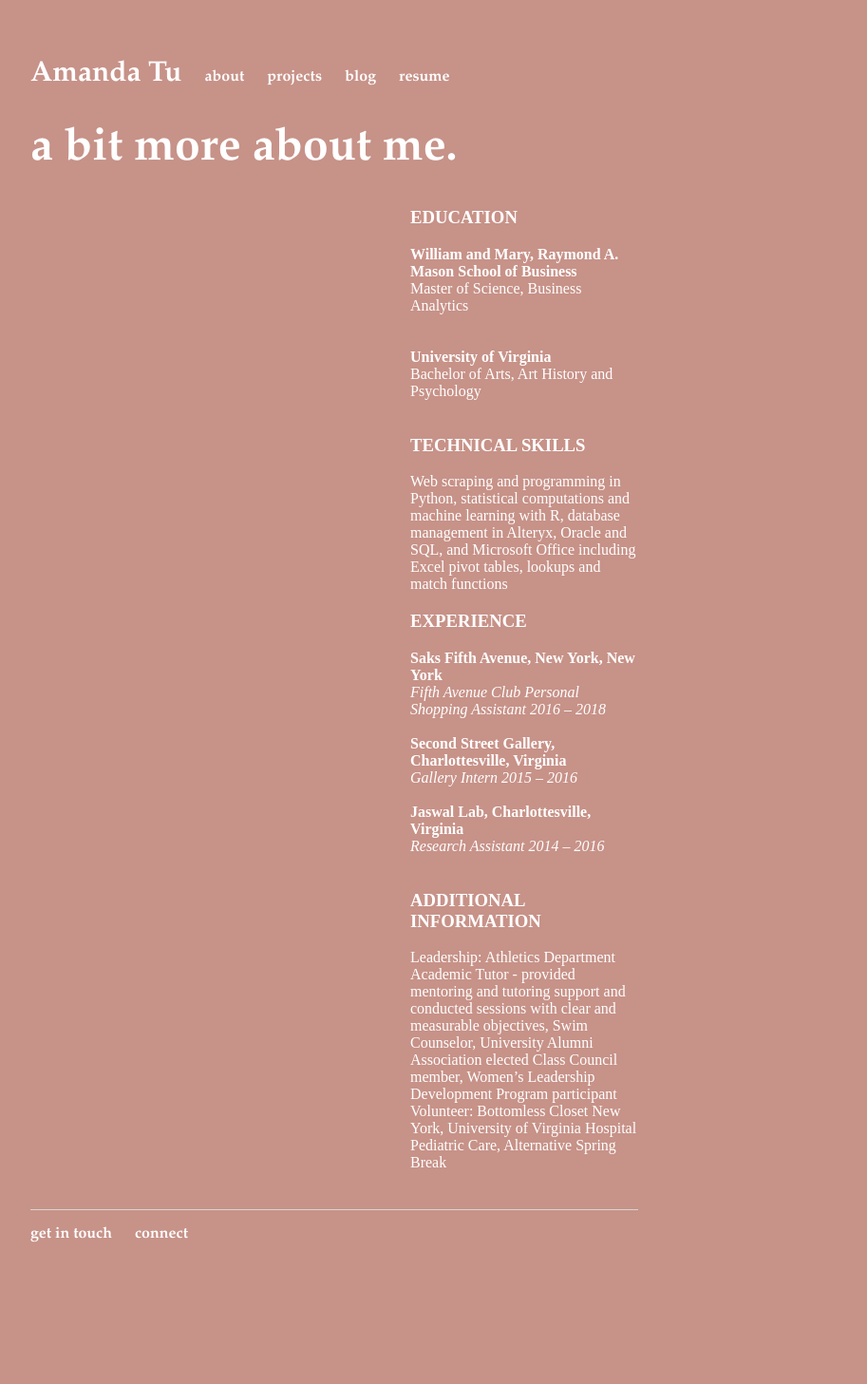
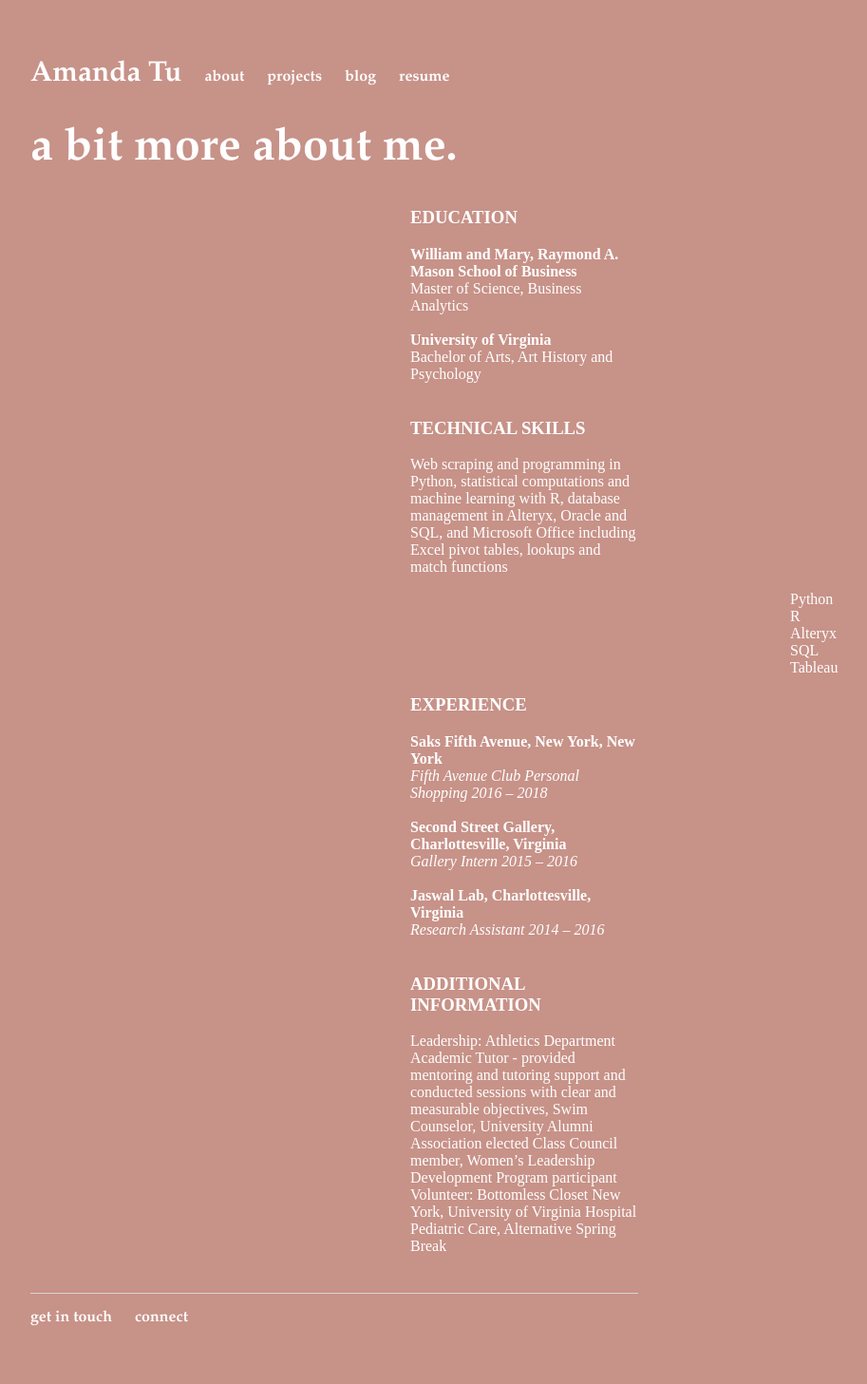
Before and after one commit to amanda-t2/amanda-t2.github.io, a Jekyll site: the page built from about/index.html, in a window 1280 px wide. Shown: the whole page at 95% size, without its empty margins (288-1201 px from the left). Built offline with Jekyll 4.4.1, drawn with Linux system fonts in a browser that asks for light colours; before the commit the page ends 1369 px from its top, so only the background shows below that.

Commit message:
Update index.html

```diff
--- a/about/index.html
+++ b/about/index.html
@@ -8,7 +8,6 @@ title: a bit more about me.
 		<strong> William and Mary, Raymond A. Mason School of Business </strong><br>
 		Master of Science, Business Analytics<br>
 		<br>
-		<br>
 
 		<strong> University of Virginia </strong><br>
 		Bachelor of Arts, Art History and Psychology <br>
@@ -17,10 +16,17 @@ title: a bit more about me.
 		<h3> TECHNICAL SKILLS </h3>
 Web scraping and programming in Python, statistical computations and machine learning with R, database management in Alteryx, Oracle and
 SQL, and Microsoft Office including Excel pivot tables, lookups and match functions
+		<ul style="list-style-type:none;">
+			<li>Python</li>
+			<li>R</li>
+			<li>Alteryx</li>
+			<li>SQL</li>
+			<li>Tableau</li>
+		</ul>
 
 		<h3> EXPERIENCE </h3>
 <strong> Saks Fifth Avenue, New York, New York </strong> <br>
-		<i> Fifth Avenue Club Personal Shopping Assistant 2016 – 2018 </i><br>
+		<i> Fifth Avenue Club Personal Shopping 2016 – 2018 </i><br>
 	<br>
 <strong> Second Street Gallery, Charlottesville, Virginia </strong> <br>
 <i> Gallery Intern 2015 – 2016 </i><br>
```
